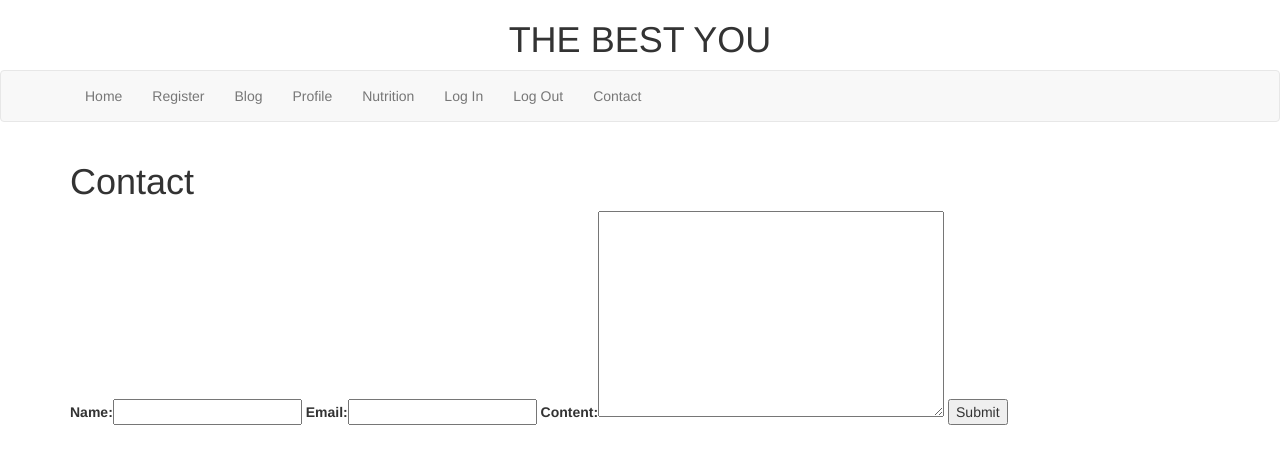
After one commit to jmlodge/the_best_you, a Django app: page /contact/ in a window 1280 px wide. The commit adds this page. Shown: the top 464 px of the page. Run offline with Django 3.2, Linux system fonts and the light colour scheme; some libraries are stand-ins or nearby versions.

Commit message:
starts contact

```diff
--- /dev/null
+++ b/contact/admin.py
@@ -0,0 +1,6 @@
+# -*- coding: utf-8 -*-
+from __future__ import unicode_literals
+
+from django.contrib import admin
+
+# Register your models here.
--- /dev/null
+++ b/contact/forms.py
@@ -0,0 +1,7 @@
+from django import forms
+
+
+class ContactForm(forms.Form):
+    name = forms.CharField(required=True)
+    email = forms.EmailField(required=True)
+    content = forms.CharField(required=True, widget=forms.Textarea)
--- /dev/null
+++ b/contact/models.py
@@ -0,0 +1,6 @@
+# -*- coding: utf-8 -*-
+from __future__ import unicode_literals
+
+from django.db import models
+
+# Create your models here.
--- /dev/null
+++ b/contact/tests.py
@@ -0,0 +1,6 @@
+# -*- coding: utf-8 -*-
+from __future__ import unicode_literals
+
+from django.test import TestCase
+
+# Create your tests here.
--- /dev/null
+++ b/contact/views.py
@@ -0,0 +1,11 @@
+# -*- coding: utf-8 -*-
+from __future__ import unicode_literals
+
+from django.shortcuts import render
+from contact.forms import ContactForm
+
+
+def contact(request):
+    form = ContactForm
+
+    return render(request, 'contact/contact.html', {'form': form})
--- a/templates/base.html
+++ b/templates/base.html
@@ -26,6 +26,7 @@
             <li><a href="{% url 'search_name' %}">Nutrition</a></li>
             <li><a href="{% url 'login' %}">Log In</a></li>
             <li><a href="{% url 'logout' %}">Log Out</a></li>
+            <li><a href="{% url 'contact' %}">Contact</a></li>
         </ul>
     </div>
 </nav>
--- /dev/null
+++ b/templates/contact/contact.html
@@ -0,0 +1,13 @@
+{% extends 'base.html' %}
+{% load bootstrap_tags %}
+
+{% block content %}
+    <div class="container">
+        <h1>Contact</h1>
+        <form role="form" action="" method="post">
+            {% csrf_token %}
+            {{ form | as_bootstrap }}
+            <button type="submit">Submit</button>
+        </form>
+    </div>
+{% endblock %}
--- a/the_best_you/urls.py
+++ b/the_best_you/urls.py
@@ -7,6 +7,7 @@ from home import views as home_views
 from blog import views as blog_views
 from nutrition import views as nutrition_views
 from charts import views as chart_views
+from contact import views as contact_views
 
 
 urlpatterns = [
@@ -29,4 +30,6 @@ urlpatterns = [
     url(r'^nutrients/post$', nutrition_views.post_nutrients, name='post_nutrients'),
     # chart
     url(r'^chart/data/$', chart_views.get_chart_data, name='get_chart_data'),
+    # contact
+    url(r'^contact/$', contact_views.contact, name='contact'),
 ]
```
Also changed, not shown: contact/apps.py (added, +8 -0 lines), the_best_you/settings.py (+10 -0 lines), contact/__init__.py (added), contact/migrations/__init__.py (added), db.sqlite3.
